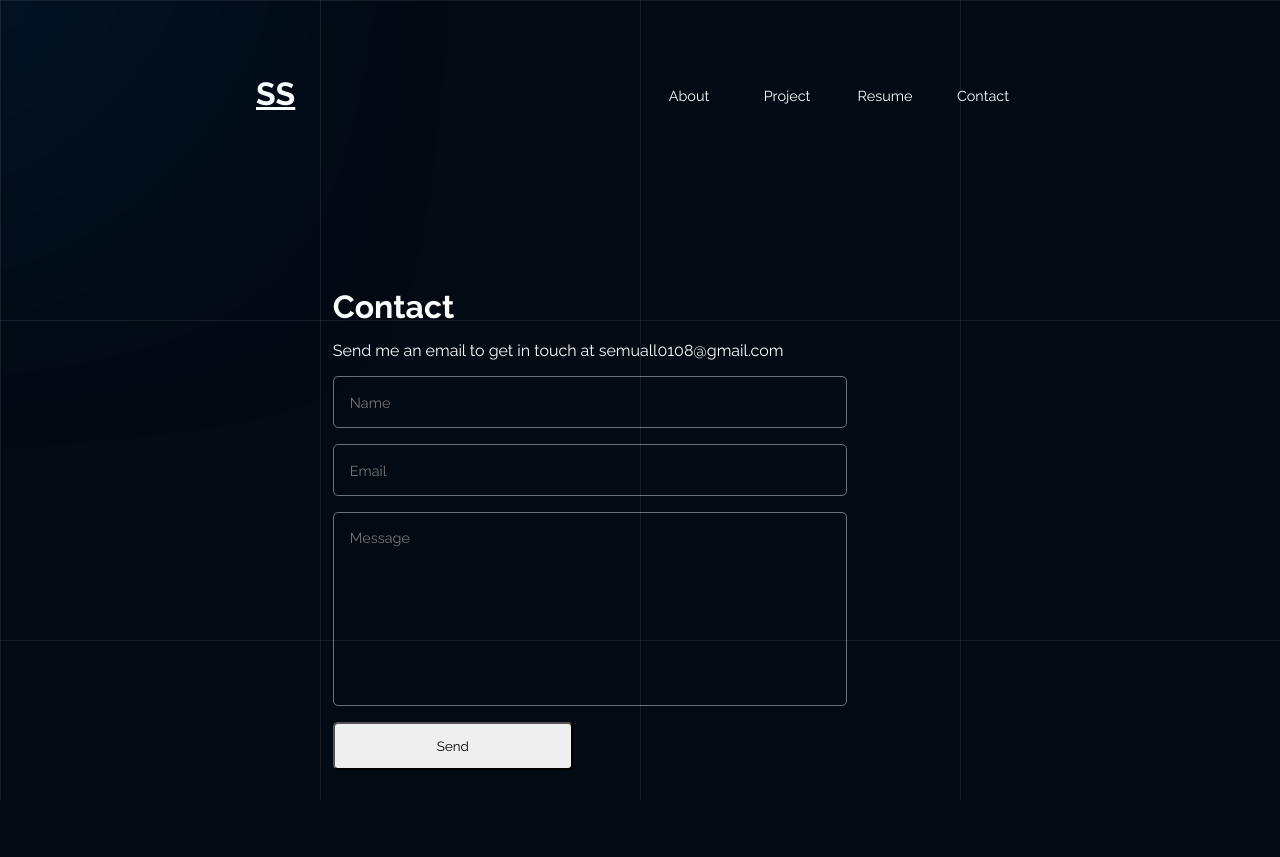
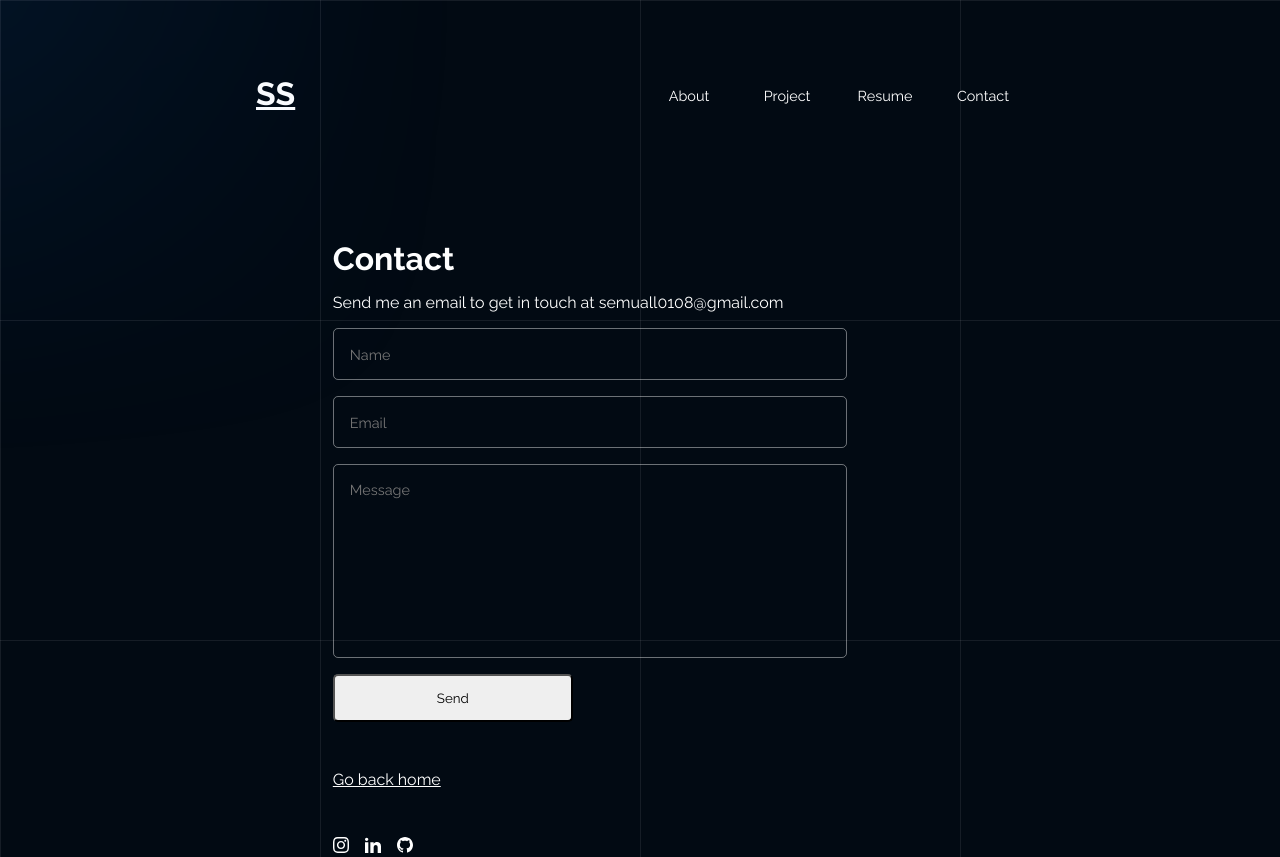
Before and after one commit to samueljsong/portfolio-site, a React (Vite) app: page /contact in a window 1280 px wide. Before the commit the page ends 800 px from the top, so only its background shows below. Built offline with nearby package versions, Linux system fonts and the light colour scheme; the HTML template or start-up script is replaced by a standard one.

Commit message:
worked on layout

```diff
--- a/src/page/About.jsx
+++ b/src/page/About.jsx
@@ -9,6 +9,7 @@ export const About = (props) => {
 
     return(
         <motion.div className='about-container' exit={{opacity: 0}}>
+            <span className='space-small'></span>
             <motion.h1 initial={{opacity: 0}} animate={{opacity: 1}} transition={{duration: "1"}}>About</motion.h1>
         </motion.div>
     )
--- a/src/page/Contact.jsx
+++ b/src/page/Contact.jsx
@@ -3,13 +3,17 @@ import '../styles/Contact.css'
 //Dependencies
 import { motion } from 'framer-motion'
 import { useEffect } from 'react'
+import { Link } from 'react-router-dom'
+
+//Components
+import { Socials } from '../components/Socials'
 
 export const Contact = (props) => {
 
     return(
 
         <motion.div className='contact-container' exit={{opacity: 0}} initial={{opacity: 0}} animate={{opacity: 1}} transition={{duration: "1"}}>
-            <span className='space'></span>
+            <span className='space-small'></span>
             <motion.h1>Contact</motion.h1>
             <motion.p>
                 Send me an email to get in touch at semuall0108@gmail.com
@@ -20,6 +24,10 @@ export const Contact = (props) => {
                 <textarea className='message-input' type="text" name='message' required placeholder='Message'></textarea>
                 <button className='submit-btn' type='submit'>Send</button>
             </form>
+            <motion.div className='home-link'>
+                <Link to={'/'}>Go back home</Link>
+            </motion.div>
+            <Socials delay={0.3}></Socials>
         </motion.div>
     )
 }
--- a/src/page/Project.jsx
+++ b/src/page/Project.jsx
@@ -8,6 +8,7 @@ export const Project = (props) => {
 
     return(
         <motion.div className='project-container' exit={{opacity: 0}}>
+            <span className='space-small'></span>
             <motion.h1 initial={{opacity: 0}} animate={{opacity: 1}} transition={{duration: "1"}}>Project</motion.h1>
         </motion.div>
     )
--- a/src/page/Resume.jsx
+++ b/src/page/Resume.jsx
@@ -9,6 +9,7 @@ export const Resume = (props) => {
 
     return(
         <motion.div className='resume-container' exit={{opacity: 0}}>
+            <span className='space-small'></span>
             <motion.h1 initial={{opacity: 0}} animate={{opacity: 1}} transition={{duration: "1"}}>Resume</motion.h1>
         </motion.div>
     )
--- a/src/styles/About.css
+++ b/src/styles/About.css
@@ -3,4 +3,7 @@
     flex-direction: column;
     grid-row-start: 2;
     grid-column-start: 2;
+    justify-self: center;
+    width: 80%;
+    gap: 1rem;
 }
--- a/src/styles/Contact.css
+++ b/src/styles/Contact.css
@@ -6,6 +6,10 @@
     justify-self: center;
     width: 80%;
     gap: 1rem;
+}
+
+.space-small{
+    height: 7rem;
 }
 
 form{
@@ -55,3 +59,8 @@ textarea{
     outline: none;
     color: black;
 }
+
+.home-link{
+    margin-top: 2rem;
+    margin-bottom: 2rem;
+}
--- a/src/styles/Project.css
+++ b/src/styles/Project.css
@@ -3,4 +3,7 @@
     flex-direction: column;
     grid-row-start: 2;
     grid-column-start: 2;
+    justify-self: center;
+    width: 80%;
+    gap: 1rem;
 }
--- a/src/styles/Resume.css
+++ b/src/styles/Resume.css
@@ -3,4 +3,7 @@
     flex-direction: column;
     grid-row-start: 2;
     grid-column-start: 2;
+    justify-self: center;
+    width: 80%;
+    gap: 1rem;
 }
```
